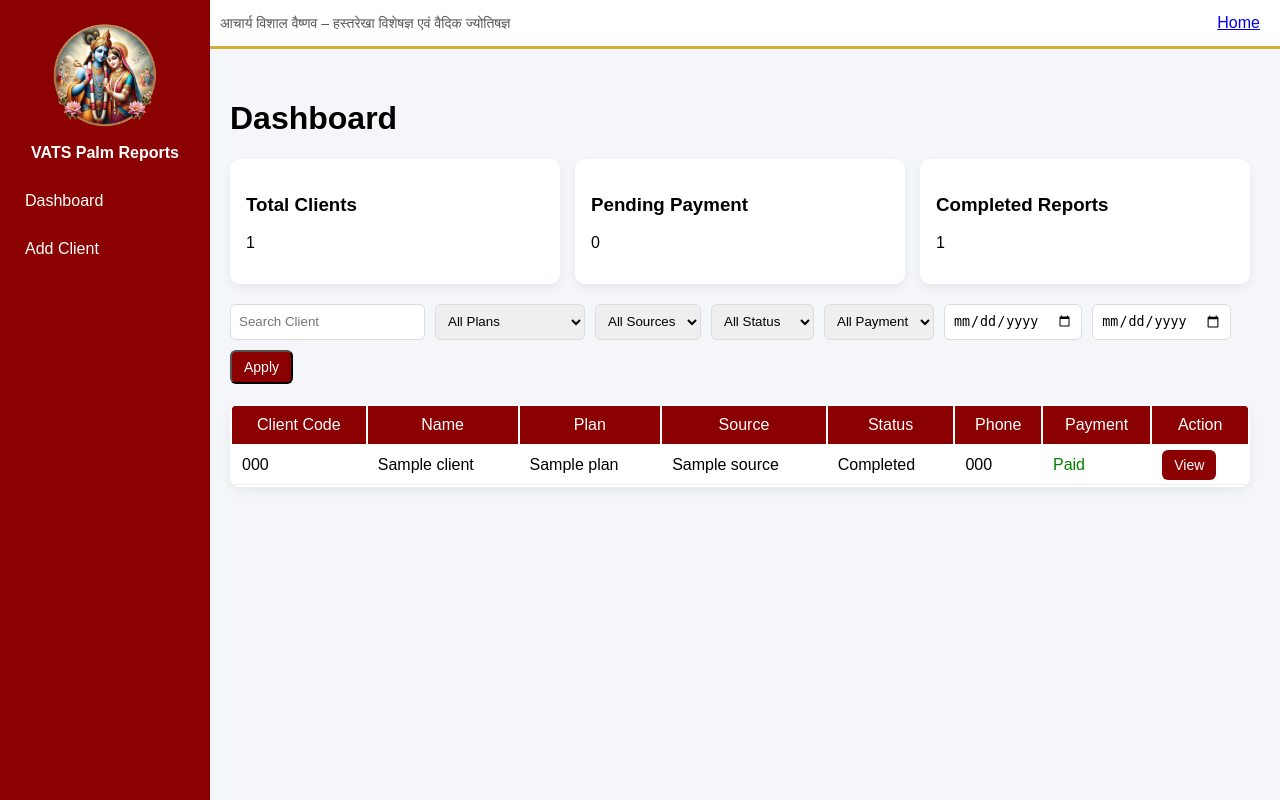
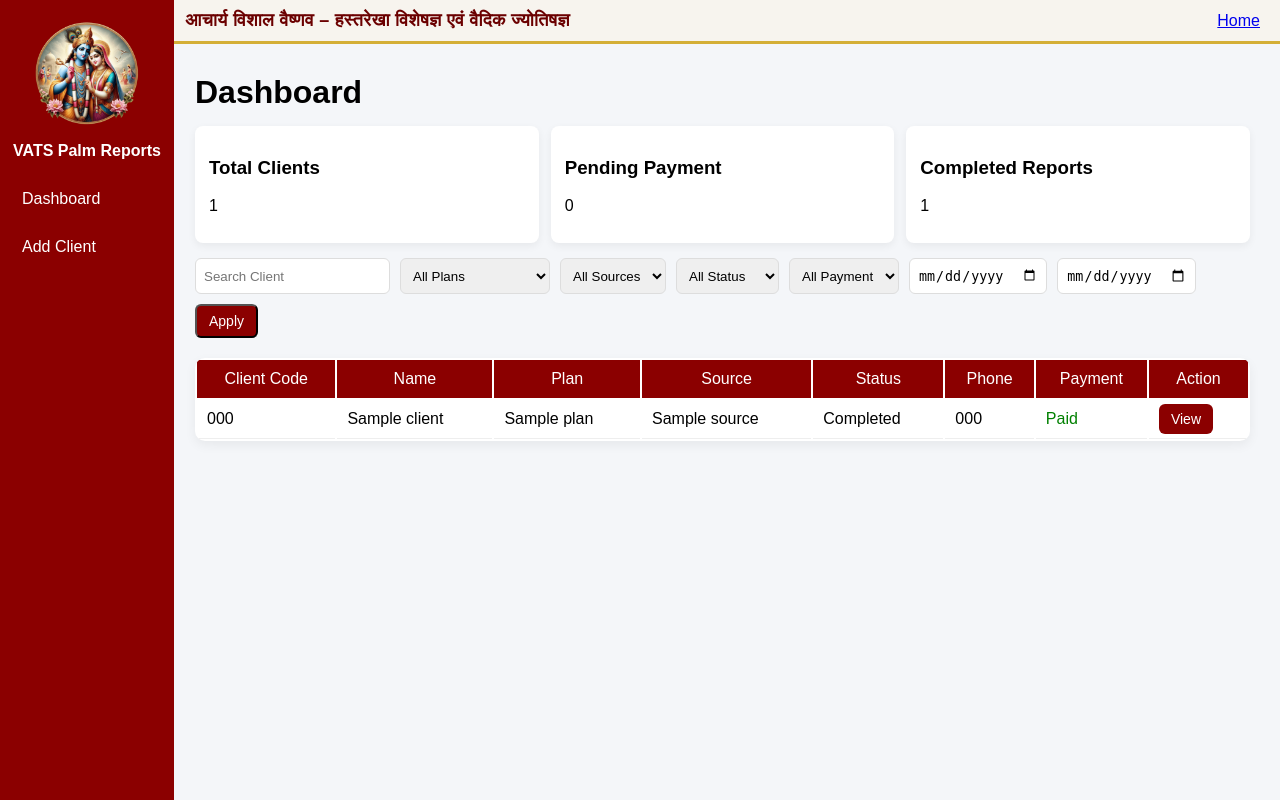
Before and after one commit to vishalvaishnavrk-ops/jyotish-backend, a FastAPI app: page /admin/dashboard in a window 1280 px wide. Run offline with FastAPI, Linux system fonts and the light colour scheme; a database or web service that is not in the repository returns one stand-in record (values such as "Sample title"); parts of the project's set-up code (start-up, migrations or seed data) failed here and were passed over.

Commit message:
Update admin.css

```diff
--- a/static/css/admin.css
+++ b/static/css/admin.css
@@ -5,12 +5,12 @@ background:#f4f6f9;
 }
 
 .sidebar{
-width:180px;
+width:150px;
 height:100vh;
 background:#8b0000;
 color:white;
 position:fixed;
-padding:20px 15px;
+padding:18px 12px;
 }
 
 .sidebar a{
@@ -31,12 +31,12 @@ font-weight:bold;
 }
 
 .main{
-margin-left:200px;
+margin-left:165px;
 }
 
 .topbar{
-background:white;
-padding:14px 20px;
+background:#f7f4ee;
+padding:10px 20px;
 display:flex;
 justify-content:space-between;
 align-items:center;
@@ -44,27 +44,35 @@ border-bottom:3px solid #d4af37;
 }
 
 .tagline{
-font-size:14px;
-color:#555;
+font-size:18px;
+font-weight:600;
+color:#6b0000;
+letter-spacing:0.3px;
+}
+
+h1{
+margin-top:10px;
+margin-bottom:15px;
 }
 
 .content{
-padding:30px;
+padding:20px 30px 30px 30px;
 }
 
 .cards{
 display:flex;
-gap:15px;
-margin-bottom:20px;
+gap:12px;
+margin-bottom:15px;
+flex-wrap:wrap;
 }
 
 .card{
 background:white;
-padding:16px;
-border-radius:10px;
-box-shadow:0 4px 10px rgba(0,0,0,0.06);
+padding:12px 14px;
+border-radius:8px;
+box-shadow:0 3px 8px rgba(0,0,0,0.06);
 flex:1;
-min-width:180px;
+min-width:140px;
 }
 
 .filters{
```
